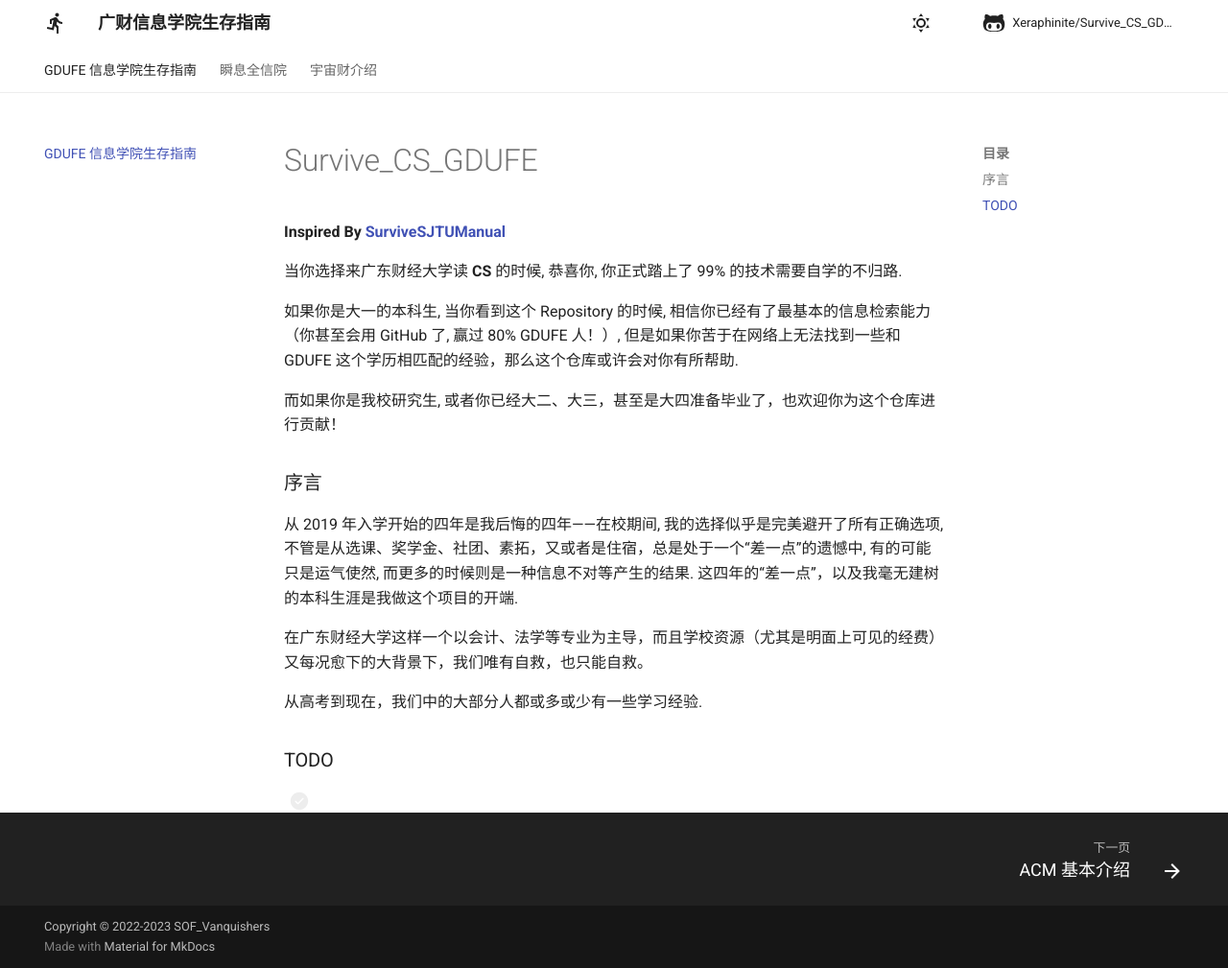
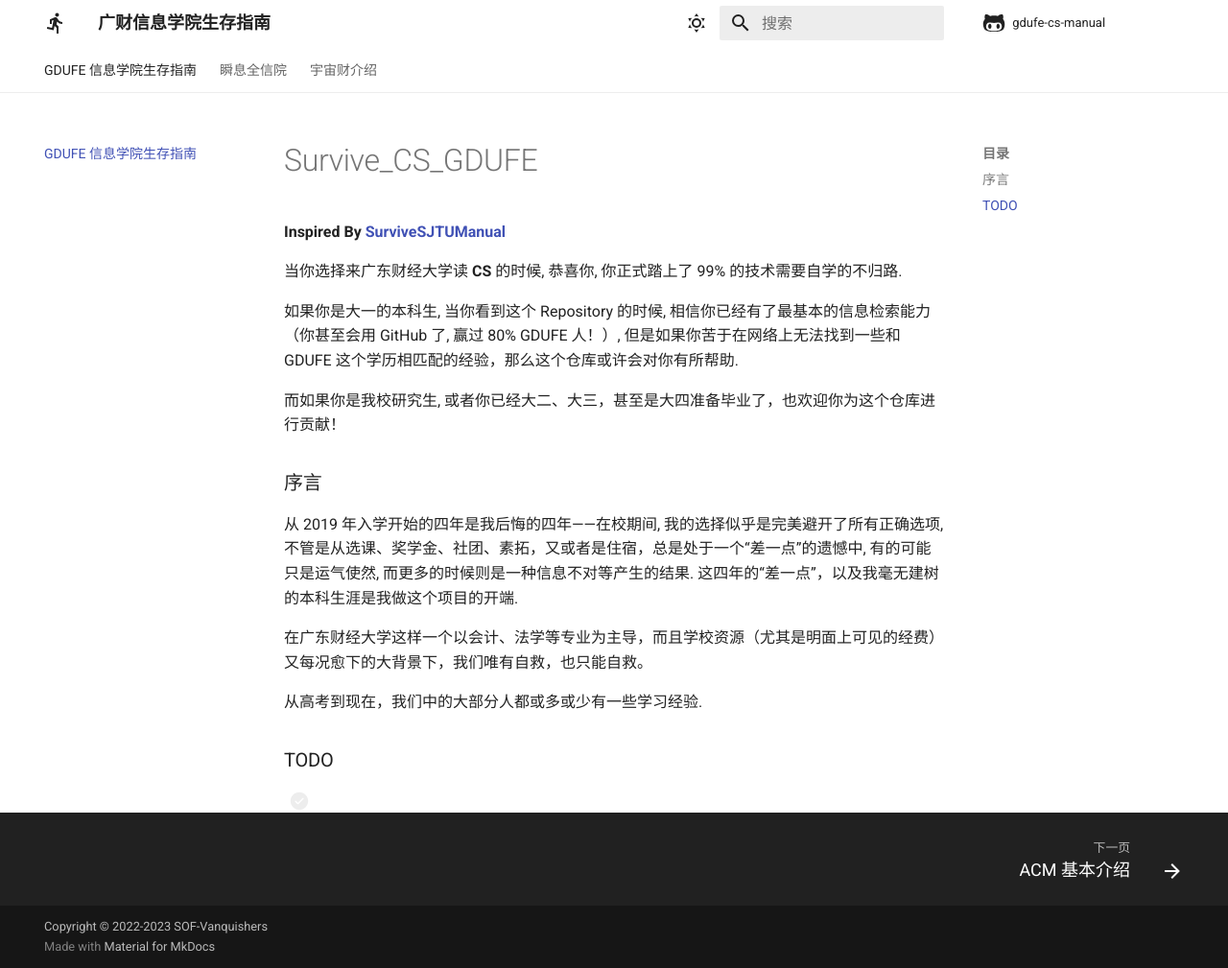
Before and after one commit to Xeraphinite/gdufe-cs-manual, an MkDocs documentation site: the page built from docs/index.md, in a window 1280 px wide and 1009 px high. Shown: the whole window at 96% size. Built offline with MkDocs 1.6.1 and Material for MkDocs 9.7.7, drawn with Linux system fonts in a browser that asks for light colours; comment, search, counter and statistics services are not loaded.

```diff
--- a/mkdocs.yml
+++ b/mkdocs.yml
@@ -1,14 +1,14 @@
 # Site
 site_name: 广财信息学院生存指南
-site_url: https://xeraphinite.github.io/Survive_CS_GDUFE/
+site_url: https://xeraphinite.github.io/gdufe-cs-manual
 site_description: 烂尾楼下，学生的自救与苟延残喘
 
 # Repository
-repo_name: Xeraphinite/Survive_CS_GDUFE
-repo_url: https://github.com/Xeraphinite/Survive_CS_GDUFE
+repo_name: gdufe-cs-manual
+repo_url: https://github.com/Xeraphinite/gdufe-cs-manual
 
 # Copyright
-copyright: Copyright &copy; 2022-2023 SOF_Vanquishers
+copyright: Copyright &copy; 2022-2023 SOF-Vanquishers
 
 #
 
@@ -21,7 +21,7 @@ theme:
     - media: "(prefers-color-scheme: light)"
       scheme: default
       primary: white
-      accent: red
+      accent: teal
       toggle:
         icon: material/weather-sunny
         name: Switch to dark mode
@@ -29,8 +29,8 @@ theme:
     # Palette toggle for dark mode
     - media: "(prefers-color-scheme: dark)"
       scheme: slate
-      primary: blue
-      accent: blue
+      primary: black
+      accent: teal
       toggle:
         icon: material/weather-night
         name: Switch to light mode
@@ -46,10 +46,15 @@ theme:
     - navigation.index
     - navigation.top
     - navigation.footer
+    - search.suggest
+    - search.highlight
 
 # Plugins
 plugins:
   - tags
+  - search:
+      lang: zh
+
 
 
 # Markdown Extensions
```
Also changed, not shown: 3 other files.
